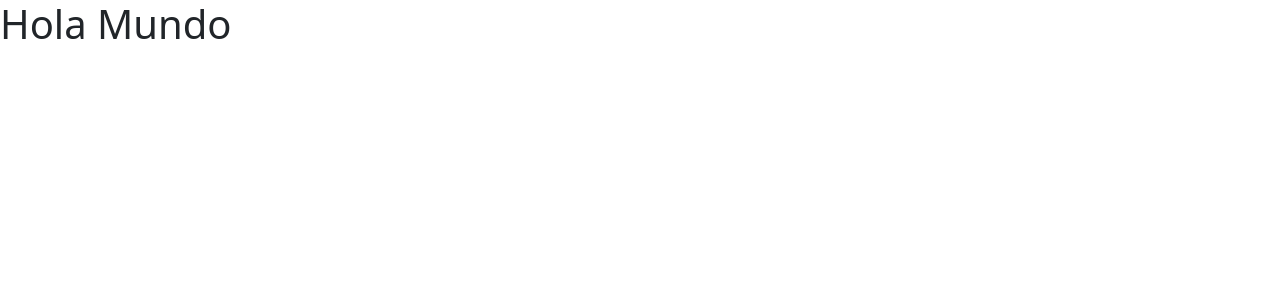
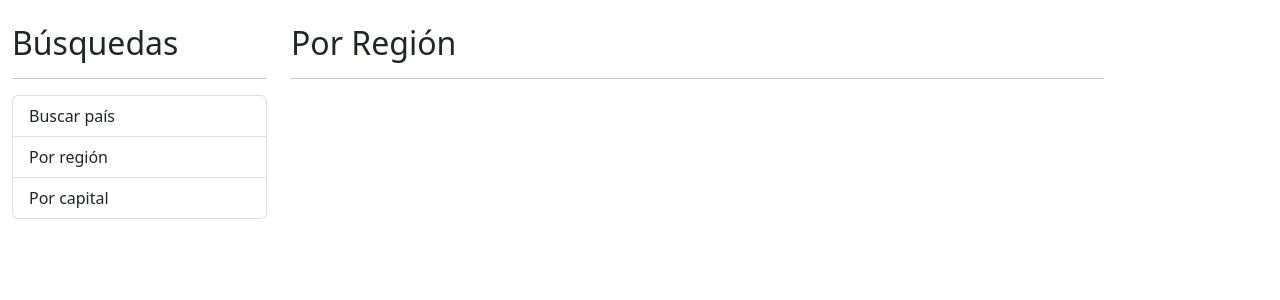
Before and after one commit to MiguelGarcia23/paises-app, an Angular app: page / in a window 1280 px wide. Shown: the top 300 px of the page. Built offline with nearby package versions, Linux system fonts and the light colour scheme.

Commit message:
Creando la estructura HTML de la app

```diff
--- a/src/app/app.component.html
+++ b/src/app/app.component.html
@@ -1 +1,18 @@
-<h1>Hola Mundo</h1>
+<div class="row container mt-4">
+
+    <div class="col-3">
+        <h2>Búsquedas</h2>
+        <hr>
+        <ul class="list-group">
+            <li class="list-group-item">Buscar país</li>
+            <li class="list-group-item">Por región</li>
+            <li class="list-group-item">Por capital</li>
+        </ul>
+    </div>
+
+    <div class="col">
+        <h2>Por Región</h2>
+        <hr>
+    </div>
+
+</div>
```
